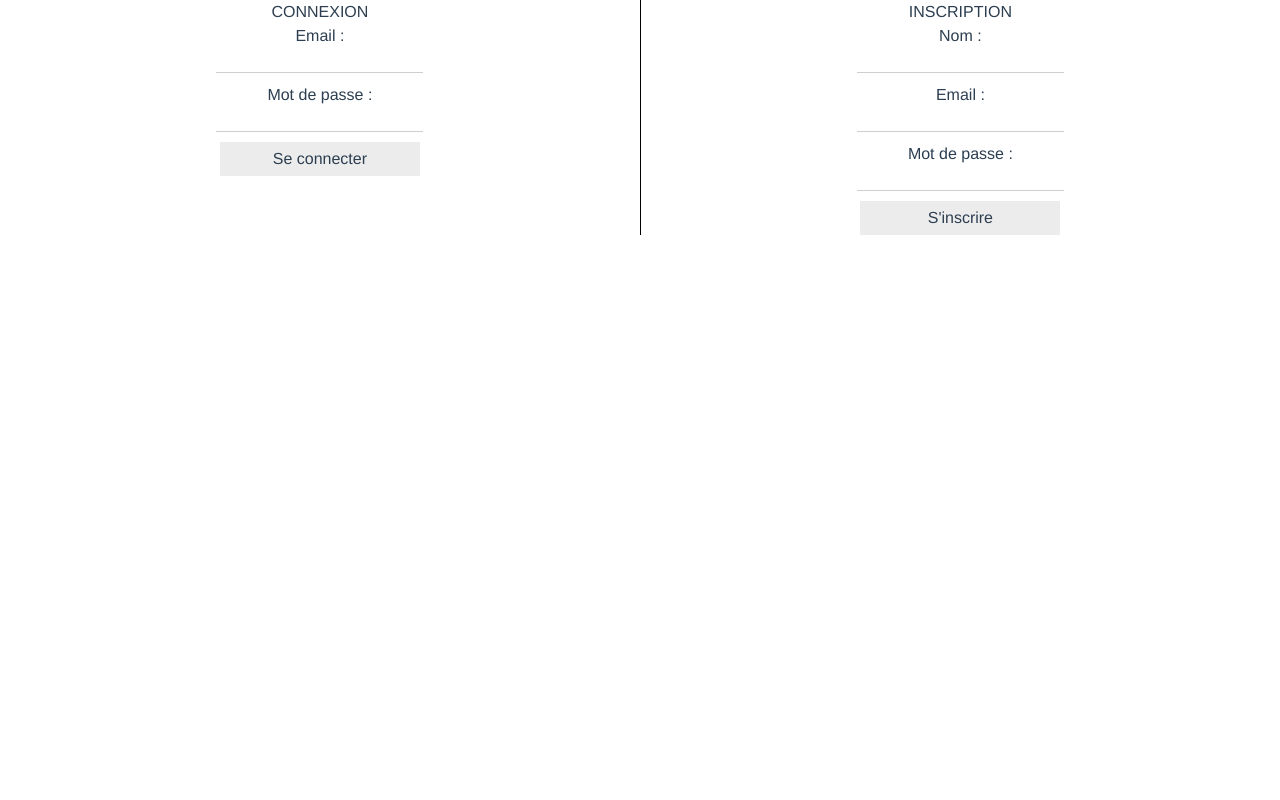
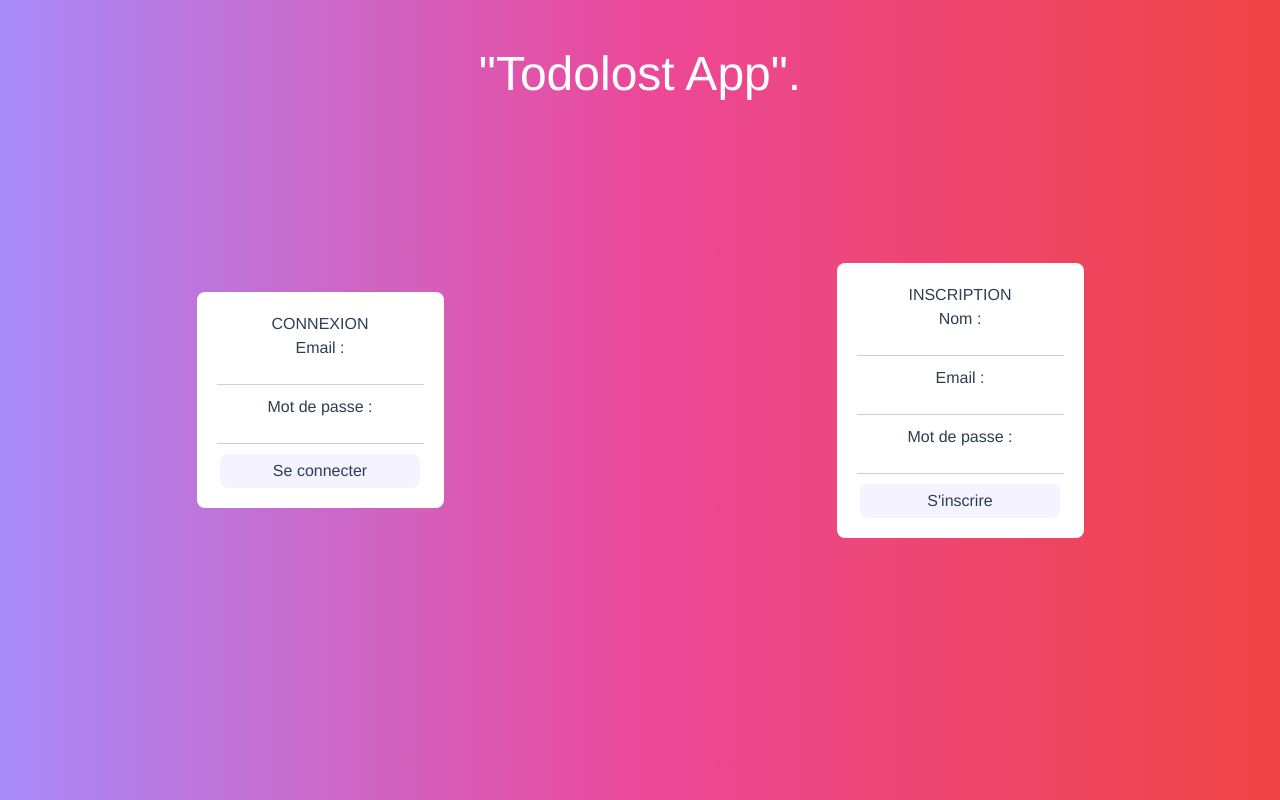
Before and after one commit to hanzopgp/ToDoListApp, a Vue app: page /login in a window 1280 px wide. Built offline with nearby package versions, Linux system fonts and the light colour scheme.

Commit message:
adding css + nb todos + modif filter

```diff
--- a/src/components/Todo.vue
+++ b/src/components/Todo.vue
@@ -14,8 +14,10 @@
       </svg>
     </div>
   </div>
-  <div class="btn valid-btn rounded-lg" v-else @click="modify">
-    <label>Valider</label>
+  <div class="p-1 cursor-pointer opacity-60 hover:opacity-100 hover:text-green-600" v-else @click="modify">
+    <svg xmlns="http://www.w3.org/2000/svg" fill="none" viewBox="0 0 24 24" width="23" stroke="currentColor">
+      <path stroke-linecap="round" stroke-linejoin="round" stroke-width="2" d="M5 13l4 4L19 7" />
+    </svg>
   </div>
 </template>
 
--- a/src/components/TodoList.vue
+++ b/src/components/TodoList.vue
@@ -1,17 +1,21 @@
 <template>
   <ul id="todolist">
-    <div class="w-full flex flex-row-reverse">
-      <div class="btn rounded-lg" v-on:click="setFilter('done')">
-        <label>Done</label>
+    <div class="w-full flex justify-between">
+      <div class="text-gray-300">
+        <label v-if="isSelected">Il reste {{ remaining }} todo(s) à faire.</label>
       </div>
-      <div class="btn rounded-lg" v-on:click="setFilter('todo')">
-        <label>Todo</label>
+      <div class="flex">
+        <div :class="{selected: this.getFilter === 'all'}" class="btn" v-on:click="setFilter('all')">
+          <label>All</label>
+        </div>
+        <div :class="{selected: this.getFilter === 'todo'}" class="btn" v-on:click="setFilter('todo')">
+          <label>Todo</label>
+        </div>
+        <div :class="{selected: this.getFilter === 'done'}" class="btn" v-on:click="setFilter('done')">
+          <label>Done</label>
+        </div>
+
       </div>
-       <div class="btn rounded-lg" v-on:click="setFilter('all')">
-        <label>All</label>
-      </div>
-
-      <div></div>
     </div>
     <li v-if="isSelected">
       <input type="text" name="newTodo" class="newTodo" v-model="newTodo" placeholder="Ex: Aller faire le projet d'App Mobile.">
@@ -76,17 +80,17 @@ export default {
 
     filter: function () {
       let todolist = this.getTodolist;
-      let fltr = this.getFilter;
-      if(fltr != "all") {
-        let tmp = [];
-        for(let todo of todolist) {
-          if((todo.completed && fltr == 'done') || (!todo.completed && fltr == 'todo')) {
-            tmp.push(todo);
-          }
-        }
-        return tmp;
+      const fltr = this.getFilter;
+      if(fltr === "done") {
+        return todolist.filter(todo => todo.completed);
+      } else if (fltr === "todo") {
+        return todolist.filter(todo => !todo.completed);
       }
       return todolist;
+    },
+
+    remaining () {
+      return this.getTodolist.filter(todo => !todo.completed).length;
     },
 
     isSelected: function () {
@@ -99,6 +103,10 @@ export default {
 <style>
   #todolist {
     width: 100%;
+  }
+
+  .selected {
+    border-bottom: 2px black solid;
   }
 
   li {
@@ -126,30 +134,8 @@ export default {
     transition-duration: .2s;
   }
 
-  .modify-btn {
-    background: rgb(255, 213, 159);
-    color: white;
-
-  }
-
-  .modify-btn:hover{
-    background: rgb(255, 166, 0);
-  }
-
   .btn label {
     cursor: pointer;
     width: 100%;
   }
-
-  #filter {
-    display: flex;
-    direction: rtl;
-
-    transition-property: background;
-    transition-duration: .2s;
-  }
-
-  #filter div:hover {
-    background: rgb(235, 235, 235);
-  }
 </style>
--- a/src/components/auth.vue
+++ b/src/components/auth.vue
@@ -1,6 +1,9 @@
 <template>
-  <div id="app" class="login">
-    <div id="login">
+  <div id="title" class="absolute text-white left-1/2 text-5xl">
+    <label>"Todolost App".</label>
+  </div>
+  <div id="app" class="flex w-full h-full">
+    <div id="login" class="bg-white p-5 rounded-lg">
       <h1>CONNEXION</h1>
       <div>
         <label for="email">Email :</label>
@@ -11,7 +14,7 @@
         <br>
         <input type="password" name="password" v-model="loginId.password">
       </div>
-      <div class="btn login-btn" @click="toLogin">
+      <div class="btn login-btn rounded-lg bg-purple-50" @click="toLogin">
         <label>Se connecter</label>
       </div>
       <div class="error">
@@ -19,7 +22,7 @@
       </div>
     </div>
 
-    <div id="sign-up">
+    <div id="sign-up" class="bg-white p-5 rounded-lg">
       <h1>INSCRIPTION</h1>
       <div>
         <label for="name">Nom :</label>
@@ -34,7 +37,7 @@
         <br>
         <input type="password" name="password" v-model="signUp.password">
       </div>
-      <div class="btn login-btn" @click="toRegister">
+      <div class="btn login-btn rounded-lg  bg-purple-50" @click="toRegister">
         <label>S'inscrire</label>
       </div>
       <div class="error">
@@ -91,17 +94,16 @@ export default {
 </script>
 
 <style>
-  .login {
-    display: flex;
+  #title {
+    transform: translate(-50%);
+    margin-top: 50px;
   }
 
-  #login {
-    width: 100%;
-  }
-
-  #sign-up {
-    width: 100%;
-    border-left: 1px black solid;
+  #login, #sign-up {
+    margin-top: auto;
+    margin-bottom: auto;
+    margin-right: auto;
+    margin-left: auto;
   }
 
   #login input, #sign-up input {
@@ -111,7 +113,7 @@ export default {
   }
 
   .login-btn {
-    background: rgb(236, 236, 236);
+    /* background: rgb(236, 236, 236); */
     width: 200px;
     margin-left: 50%;
     transform: translate(-50%);
--- a/src/components/sidebar.vue
+++ b/src/components/sidebar.vue
@@ -2,9 +2,8 @@
 
   <ul id="list">
     <label for="">TodoLists</label>
-    <li class="" :id="`todolist_${todolist.id}`" v-for="todolist in getTodolists" :key="todolist.id" @click="displayTodos(todolist)">
-      <label>{{todolist.name}}</label>
-
+    <li class="active:bg-gray-200" :id="`todolist_${todolist.id}`" v-for="todolist in getTodolists" :key="todolist.id" @click="displayTodos(todolist)">
+      <label>{{todolist.name}} </label>
       <div class="rounded-lg cursor-pointer p-2 text-opacity-30 opacity-30 hover:opacity-100" @click="this.deleteTodolist(todolist.id)">
       <svg xmlns="http://www.w3.org/2000/svg" fill="none" viewBox="0 0 24 24" stroke="currentColor" width="15">
         <path stroke-linecap="round" stroke-linejoin="round" stroke-width="2" d="M19 7l-.867 12.142A2 2 0 0116.138 21H7.862a2 2 0 01-1.995-1.858L5 7m5 4v6m4-6v6m1-10V4a1 1 0 00-1-1h-4a1 1 0 00-1 1v3M4 7h16" />
@@ -12,8 +11,10 @@
     </div>
     </li>
     <li>
-      <input type="text" v-model="this.name">
-      <input type="button" value="Ajouter" @click="add">
+      <input class="w-3/4" type="text" v-model="this.name">
+      <div @click="add" class="cursor-pointer">
+        <label class="cursor-pointer">Ajouter</label>
+      </div>
     </li>
   </ul>
 </template>
@@ -69,7 +70,7 @@ export default {
   computed: {
     //recupere getters from store/todolist/getters.js
     ...mapGetters("todolist", ["getTodolists", "getCurrent"]),
-  }
+  },
 }
 
 </script>
--- a/src/store/todolist/actions.js
+++ b/src/store/todolist/actions.js
@@ -30,12 +30,12 @@ export async function fetchTodolist({commit}) {
 
 
 export async function createTodolist({commit}, title) {
-  const todolistName = title;
+  const name = title;
 
   let msg = '';
 
   try {
-    let response = await axios.post("todolist", {todolistName});
+    let response = await axios.post("todolist", {name});
     commit('addTodolist', response.data);
   } catch(err) {
     msg = "Une erreur est survenu lors de la création de la todolist. Status : " + err.response.status;
--- a/src/store/todolist/mutations.js
+++ b/src/store/todolist/mutations.js
@@ -20,7 +20,6 @@ export function addTodolist(state, todolist) {
 
 export function setCompleted(state, todo_data) {
   const todo = state.todos.find(todo => todo.id == todo_data.id);
-  console.log(todo);
   todo.completed = todo_data.completed;
 }
 
--- a/src/view/Home.vue
+++ b/src/view/Home.vue
@@ -1,11 +1,14 @@
 <template>
 
-  <div class="flex">
+  <div class="flex relative">
     <div class="w-1/4 transition-all" id="menu">
+
+    </div>
+    <div class="w-1/4 absolute z-10" >
       <sidebar class="p-3"></sidebar>
     </div>
-    <div class="w-3/4 transition-all bg-white" id="content">
-      <div class="bg-gray-200 p-1 flex justify-between">
+    <div class="w-3/4 transition-all bg-white z-50 h-screen overflow-scroll" id="content">
+      <div class="bg-gray-200 p-1 flex justify-between w-3/4 transition-all fixed" id="bar">
         <div class="p-2 cursor-pointer" v-on:click="menu">
           <svg xmlns="http://www.w3.org/2000/svg" width="20" viewBox="0 0 20 20">
             <path d="M0 3h20v2H0V3zm0 6h20v2H0V9zm0 6h20v2H0v-2z"/>
@@ -53,15 +56,16 @@ export default {
     menu: function () {
       const menu = document.querySelector('#menu');
       const content = document.querySelector('#content');
+      const bar = document.querySelector("#bar");
 
       if(content.classList.contains('w-3/4')){
         menu.classList.replace('w-1/4', 'w-0');
-        menu.classList.add('invisible');
         content.classList.replace('w-3/4', 'w-full');
+        bar.classList.replace('w-3/4', 'w-full');
       } else {
         menu.classList.replace('w-0', 'w-1/4');
-        menu.classList.remove('invisible');
         content.classList.replace('w-full', 'w-3/4');
+        bar.classList.replace('w-full', 'w-3/4');
       }
     },
   }
@@ -75,6 +79,10 @@ export default {
     background: red;
   }
 
+  .home {
+    margin-top: 70px;
+  }
+
   #sidebar {
     border-right: 1px black solid;
   }
--- a/src/view/login.vue
+++ b/src/view/login.vue
@@ -1,5 +1,5 @@
 <template>
-  <div>
+  <div class="h-screen w-screen bg-gradient-to-r from-purple-400 via-pink-500 to-red-500">
     <auth></auth>
   </div>
 </template>
```
